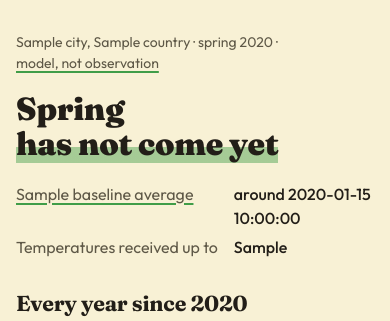
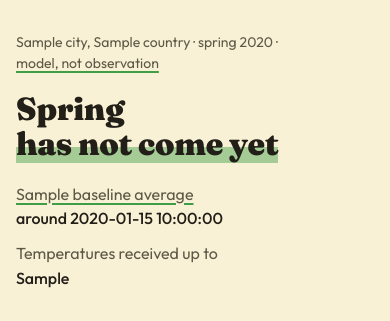
Before and after one commit to Aimekram/call-of-kiuru, a Python web app: template site/templates/city.html in a window 390 px wide. Shown: the part 55-376 px from the top of the page. Run offline with Jinja, Linux system fonts and the light colour scheme; the template is opened without the code that fills it: most values are stand-ins (such as "Sample title", 1, 10 or a date in 2020).

Commit message:
design: stack the facts in one column on phones
Co-Authored-By: Claude Opus 5.5 <noreply@anthropic.com>

```diff
--- a/site/static/style.css
+++ b/site/static/style.css
@@ -91,7 +91,7 @@ h3 { font: 700 1.05rem/1.2 var(--display); margin: 1.5rem 0 0.25rem; }
 /* Key facts */
 .facts { display: grid; grid-template-columns: max-content 1fr; gap: 0.25rem 1rem; margin: 0 0 1rem; }
 .facts dt { color: var(--muted); }
-.facts dd { margin: 0; font-weight: 500; }
+.facts dd { margin: 0; font-weight: 500; text-wrap: pretty; }
 
 /* Tables */
 table { border-collapse: collapse; width: 100%; font-variant-numeric: tabular-nums; }
@@ -219,6 +219,8 @@ td:has(> time), td.date { white-space: nowrap; }
 /* Phones */
 @media (max-width: 30rem) {
   .country, .meter, .key { display: none; }
+  .facts { grid-template-columns: 1fr; gap: 0; }
+  .facts dd + dt { margin-top: 0.6rem; }
   .card { padding: 0.75rem; }
   th, td { padding-right: 0.5rem; }
   .days { padding-right: 0; }
```
